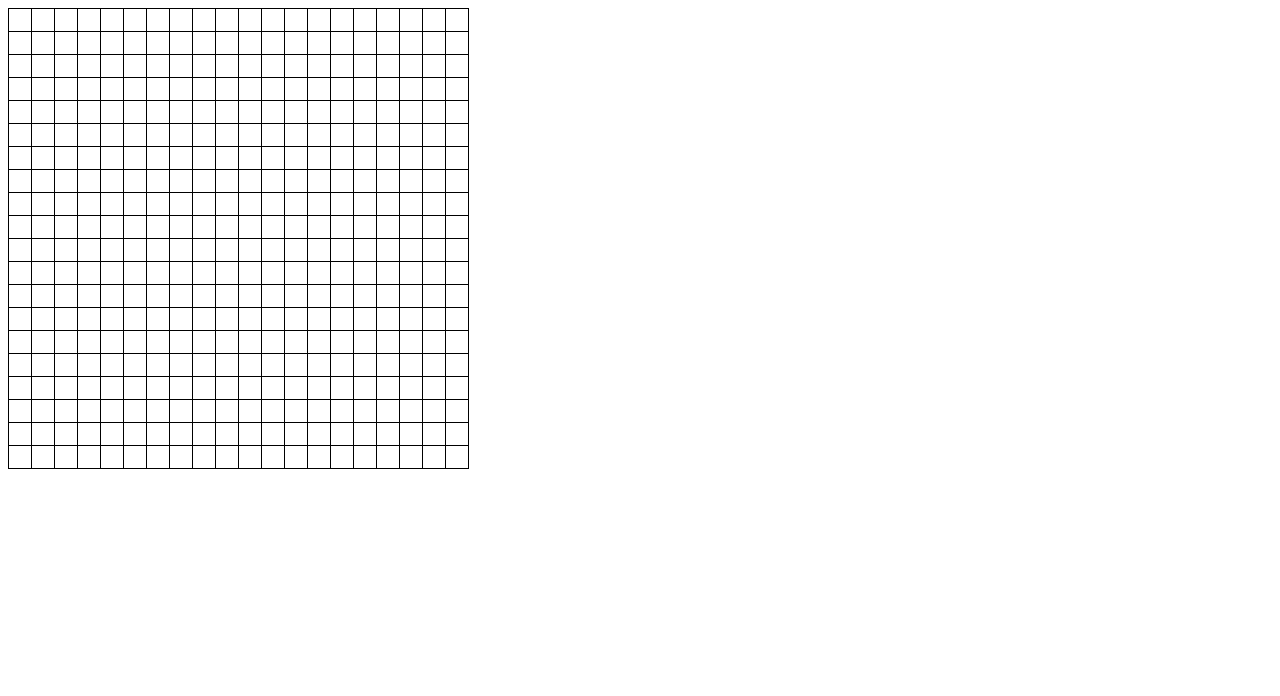
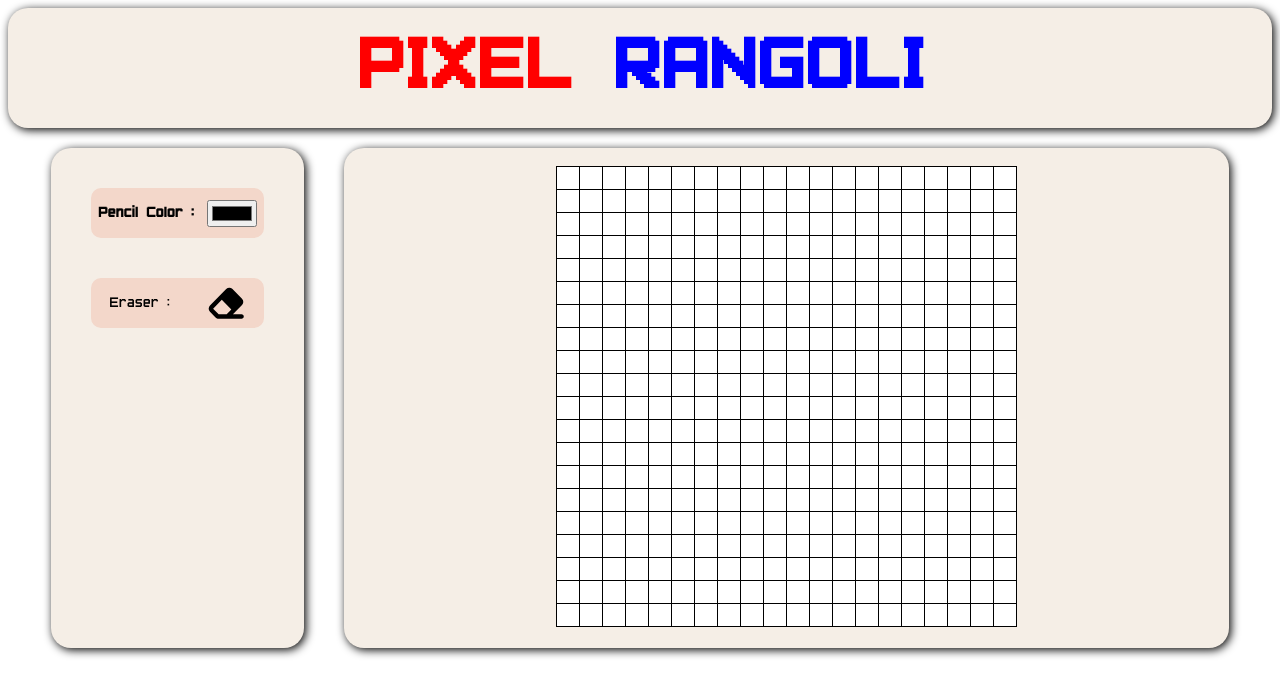
Before and after one commit to tanmaysharma1337/pixel-rangoli, a website built with Vite: page index.html in a window 1280 px wide. Built offline with nearby package versions, Linux system fonts and the light colour scheme.

Commit message:
- Added Toolbar - Added New font - Added Toolbar icons - Added Pencil color picker funtionality - Added Eraser Functionality - Changed UI styles

```diff
--- a/index.html
+++ b/index.html
@@ -8,6 +8,16 @@
     <link rel="stylesheet" href="style.css">
   </head>
   <body>
+    <header>
+      <h1><span style="color:red;">PIXEL<span> <span style="color:blue;">RANGOLI</span></h1>
+    </header>
+    <div id="main-content">
+    <div class="left-container">
+    <div class="color-pellete"><h4>Pencil Color : </h4> <input type="color" name="color-picker" id="color-picker"> </div>
+    <div class="tools-icons" id="eraser-tool">Eraser : <img src="/assets/icons/eraser-solid.svg" alt=""></div>
+    </div>
+    <div class="right-container"></div>
+    </div>
     <script type="module" src="/main.js"></script>
   </body>
 </html>
--- a/main.js
+++ b/main.js
@@ -1,7 +1,9 @@
-let selectedPencilColor = "orange";
+let selectedPencilColor = "black";
 let mouseEvent = null;
 
 function initDrawingBoard(width, height) {
+  const boardContainer = document.querySelector(".right-container")
+  boardContainer.innText = "";
   let grid = document.createElement("table");
   let gridBody = document.createElement("tbody");
   grid.appendChild(gridBody);
@@ -13,7 +15,7 @@ function initDrawingBoard(width, height) {
     }
     gridBody.appendChild(gridRow);
   }
-  document.body.appendChild(grid);
+  boardContainer.appendChild(grid);
   function addWindowEventListeners() {
     window.addEventListener("mousedown", (e) => {
       e.preventDefault();
@@ -33,4 +35,15 @@ function drawPixelOnClick(event) {
   }
 }
 
+function initTools()
+{
+  document.getElementById("color-picker").addEventListener("change",function (){
+    selectedPencilColor = this.value
+  })
+  document.getElementById("eraser-tool").addEventListener("click",function (){
+    selectedPencilColor = "white"
+  })
+}
+
 initDrawingBoard(20, 20);
+initTools()
--- a/style.css
+++ b/style.css
@@ -1,11 +1,111 @@
-body table td
+@font-face {
+    font-family: PixelFont;
+    src: url(/assets/fonts/pixel\ font-7.ttf);
+}
+
+body
+{
+    font-family: PixelFont
+}
+
+.right-container table td
 {
     border: 1px solid black;
     width: 20px;
     height: 20px;
 }
-body table
+.right-container table
 {
     table-layout: fixed;
     border-collapse:collapse;
 }
+
+header
+{
+    display: flex;
+    justify-content: center;
+    align-items: center;
+    width: 100%;
+    height: 120px;
+    border-radius: 20px;
+    margin-bottom: 20px;
+}
+
+header h1
+{
+    font-size: 80px;
+}
+
+#main-content
+{
+    display: flex;
+    justify-content: center;
+}
+.left-container
+{
+
+    width: 20%;
+    height: 100%;
+    border-radius: 20px;
+    height: 500px;
+}
+.right-container
+{
+    width: 70%;
+    margin-left: 40px;
+    height: 500px;
+    border-radius: 20px;
+}
+
+.right-container,.left-container,header
+{
+    background-color: rgb(245, 238, 230);
+    box-shadow: 2px 2px 10px black;
+}
+
+.right-container table
+{
+    display: flex;
+    justify-content: center;
+    margin-top: 20px;
+    margin-top: 2%;
+
+}
+
+.right-container table tbody
+{
+    background-color: #fff;
+}
+
+
+
+/* Container Items Stylings */
+
+.color-pellete
+{
+    display: flex;
+    justify-content: space-around;
+    align-items: center;
+
+    height: 10%;
+    margin: 40px;
+    border-radius: 10px;
+    background-color: rgb(243, 215, 202);
+}
+
+.tools-icons
+{
+    display: flex;
+    justify-content: space-around;
+    align-items: center;
+    height: 10%;
+    margin: 40px;
+    border-radius: 10px;
+    background-color: rgb(243, 215, 202);
+    cursor: pointer;
+}
+
+.tools-icons img
+{
+    width: 40px;
+}
```
Also changed, not shown: assets/fonts/pixel font-7.ttf (added), assets/icons/eraser-solid.svg (added).
